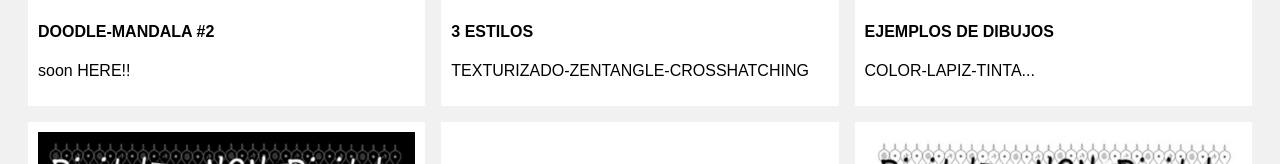
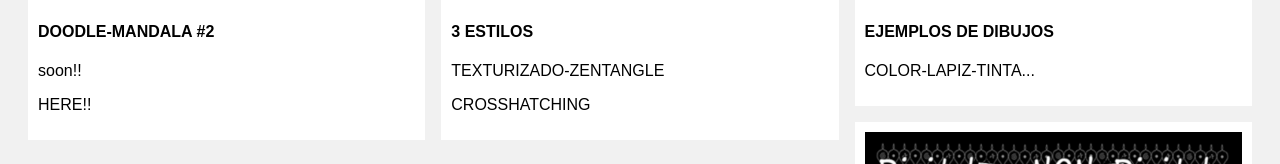
Before and after one commit to dg0mara66/omarestarrona, a plain HTML site: page index.html in a window 1280 px wide. Shown: the part 313-477 px from the top of the page. Drawn offline with Linux system fonts and the light colour scheme.

Commit message:
Update index.html

```diff
--- a/index.html
+++ b/index.html
@@ -22,7 +22,8 @@
   		<p>Su navegador no soporta vídeos HTML5.</p>
 	 	 </video>
           <h4>DOODLE-MANDALA #2</h4>
-          <P>soon HERE!!</P>
+          <P>soon!!</P>
+	    <P>HERE!!</P>
     </DIV>
   </DIV>
 
@@ -32,7 +33,8 @@
   		<p>Su navegador no soporta vídeos HTML5.</p>
 	 	 </video>
           <h4>3 ESTILOS</h4>
-          <P>TEXTURIZADO-ZENTANGLE-CROSSHATCHING</P>
+          <P>TEXTURIZADO-ZENTANGLE</P>
+	      <P>CROSSHATCHING</P>
     </DIV>
   </DIV>
 
```
